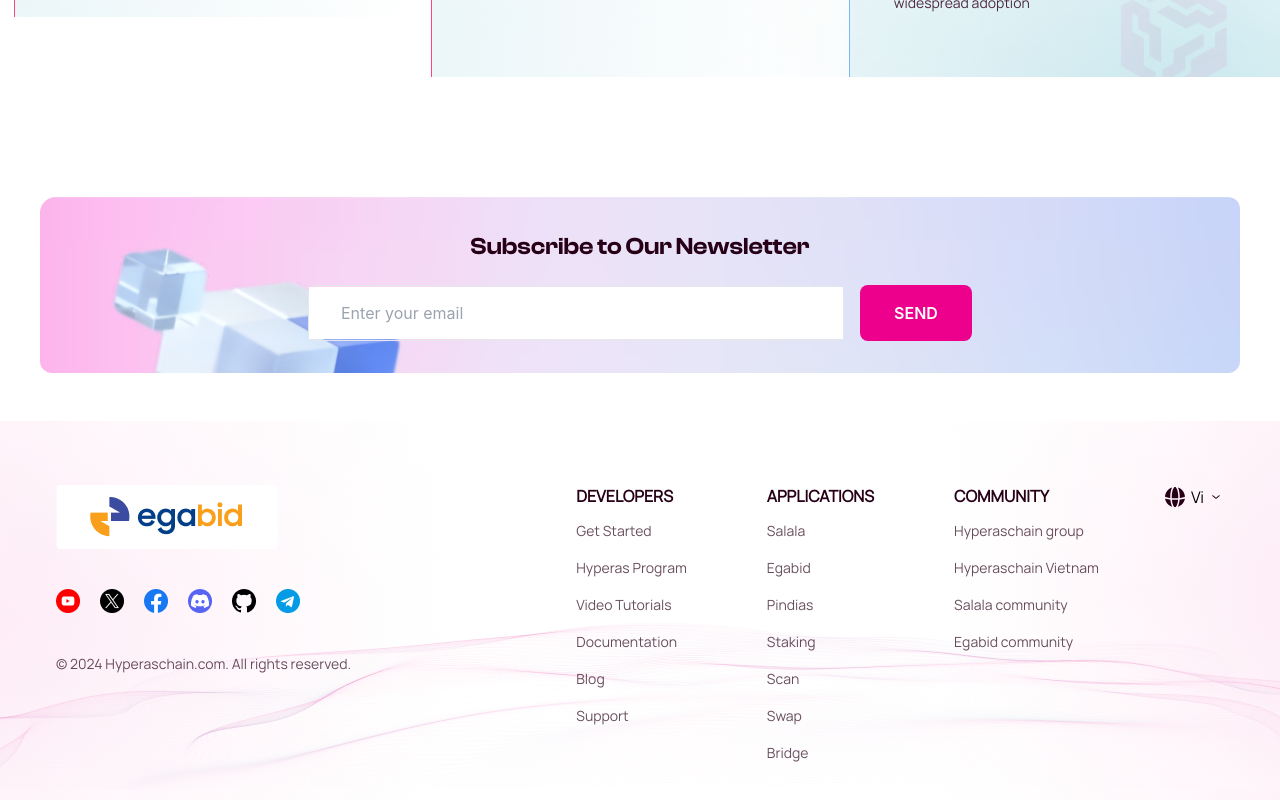
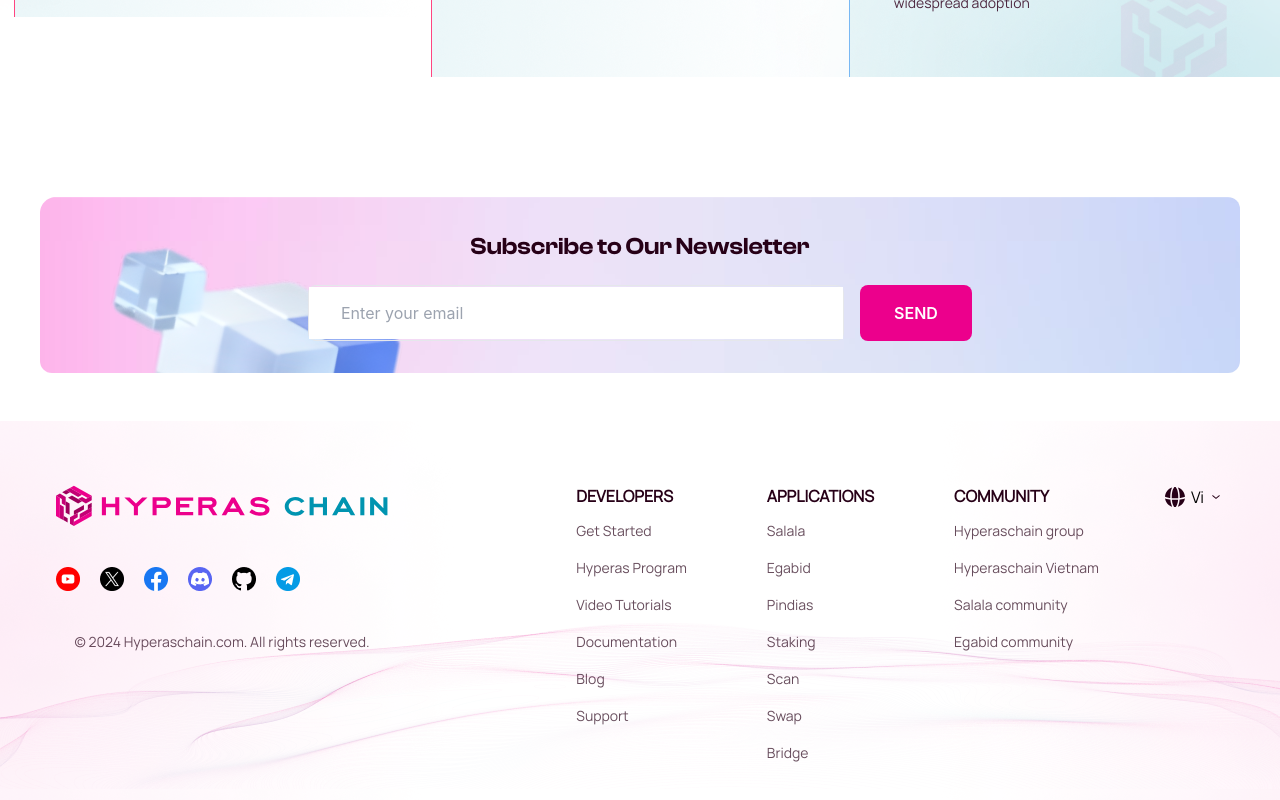
Before and after one commit to BuiDucTuyen/Hydra-Landing, a React (Create React App) app: page / in a window 1280 px wide. Shown: the part 4978-5778 px from the top of the page. Built offline with nearby package versions, Linux system fonts and the light colour scheme.

Commit message:
123123123

```diff
--- a/src/Components/Footer/index.tsx
+++ b/src/Components/Footer/index.tsx
@@ -16,7 +16,7 @@
     <footer className="bg-footer animate-fadeInDown py-12 manrope">
       <section className="max-w-[1200px] p-4 mx-auto flex justify-between text-white ">
         <nav className="">
-          <img className="mb-5" src="../Img/egabid (1).png" alt="" />
+          <img className="mb-5" src="../svg/Group 3.svg" alt="" />
           <div className="flex space-x-5 mb-5 mt-10">
             <a href="/">
               <img
```
Also changed, not shown: public/svg/Group 3.svg (added).
